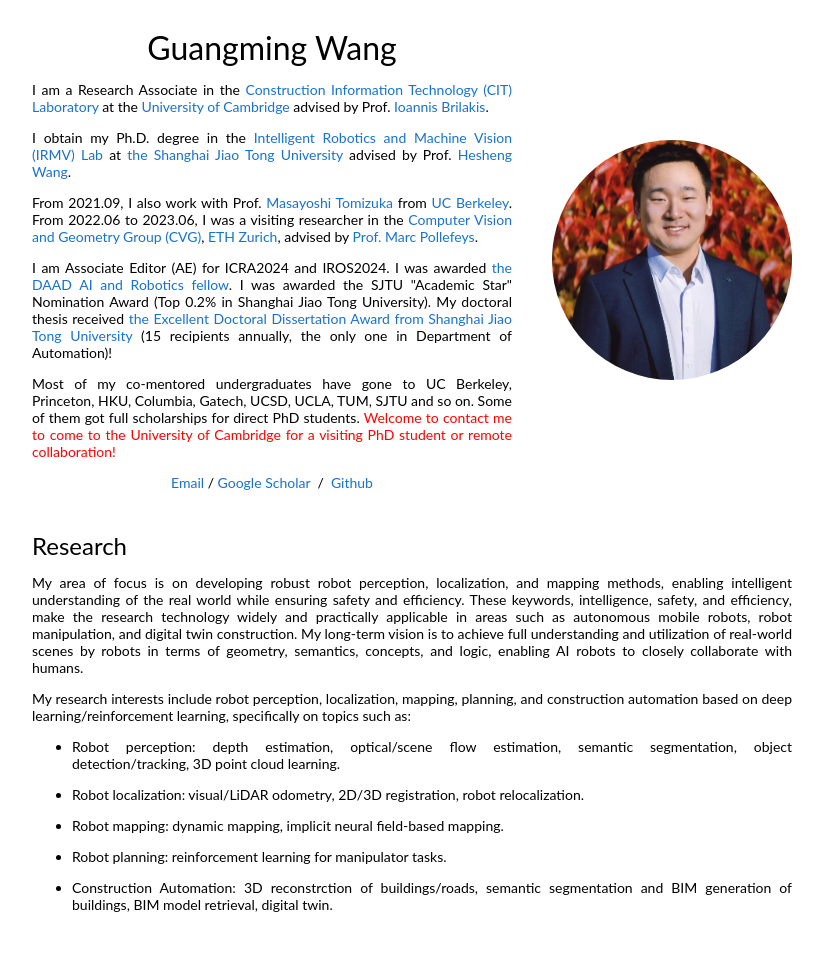
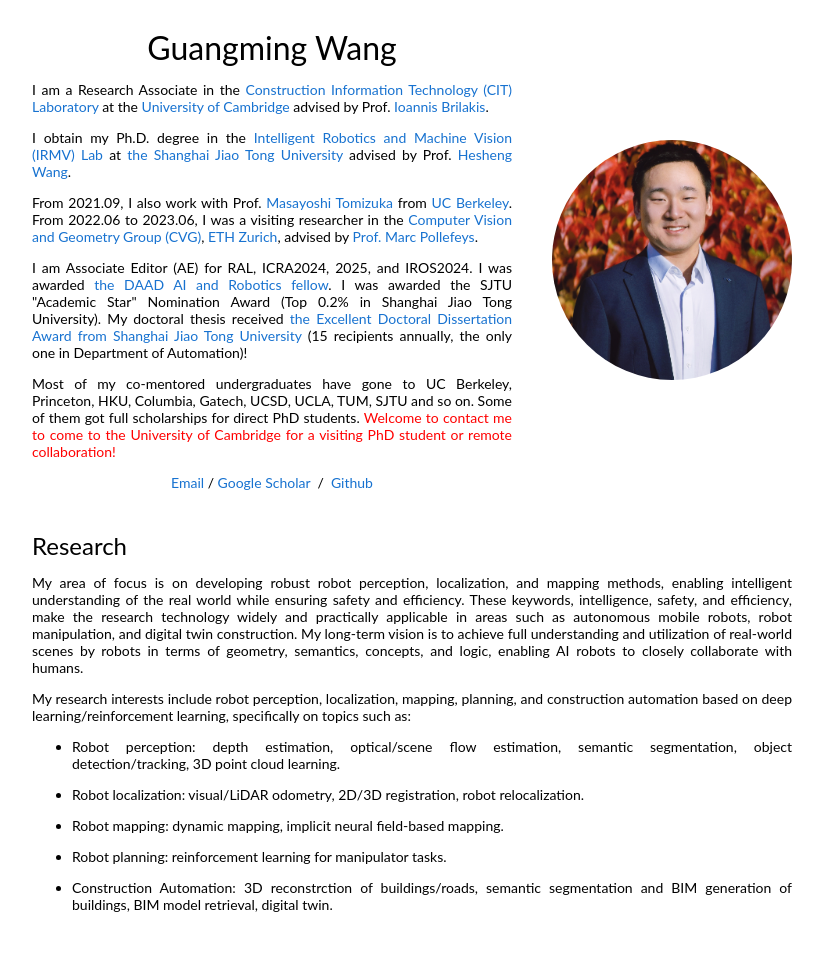
Before and after one commit to guangmingw/guangmingw.github.io, a plain HTML site: page index.html in a window 1280 px wide. Shown: the top 967 px of the page, without its empty margins (228-1051 px from the left). Drawn offline with Linux system fonts and the light colour scheme.

Commit message:
Add files via upload

```diff
--- a/index.html
+++ b/index.html
@@ -87,7 +87,7 @@
                     <p align="justify">From 2021.09, I also work with Prof. <a href="https://msc.berkeley.edu/people/tomizuka.html"> Masayoshi Tomizuka</a> from <a href="https://www.berkeley.edu/">UC Berkeley</a>.
                     From 2022.06 to 2023.06, I was a visiting researcher in the <a href="http://www.cvg.ethz.ch/index.php"> Computer Vision and Geometry Group (CVG)</a>, <a href="https://ethz.ch/en.html">ETH Zurich</a>, advised by <a href="https://people.inf.ethz.ch/pomarc/"> Prof. Marc Pollefeys</a>.
 
-                    <p align="justify">I am Associate Editor (AE) for ICRA2024 and IROS2024. I was awarded <a href="https://www.daad.de/en/the-daad/postdocnet/">the DAAD AI and Robotics fellow</a>. I was awarded the SJTU "Academic Star" Nomination Award (Top 0.2% in Shanghai Jiao Tong University).
+                    <p align="justify">I am Associate Editor (AE) for RAL, ICRA2024, 2025, and IROS2024. I was awarded <a href="https://www.daad.de/en/the-daad/postdocnet/">the DAAD AI and Robotics fellow</a>. I was awarded the SJTU "Academic Star" Nomination Award (Top 0.2% in Shanghai Jiao Tong University).
                         My doctoral thesis received <a href="https://www.gs.sjtu.edu.cn/yxbslw">the Excellent Doctoral Dissertation Award from Shanghai Jiao Tong University</a> (15 recipients annually, the only one in Department of Automation)!
 
                         <p align="justify">Most of my co-mentored undergraduates have gone to UC Berkeley, Princeton, HKU, Columbia, Gatech, UCSD, UCLA, TUM, SJTU and so on. Some of them got full scholarships for direct PhD students. <font color="red">Welcome to contact me to come to the University of Cambridge for a visiting PhD student or remote collaboration!</font></a>
```
